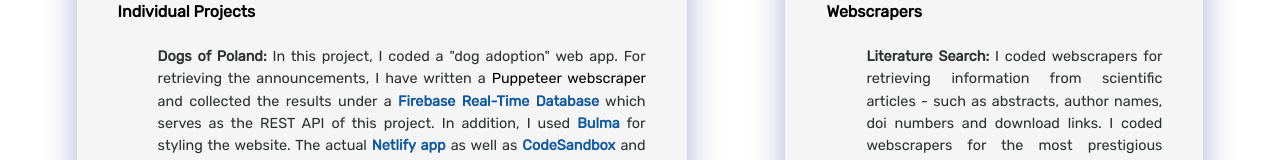
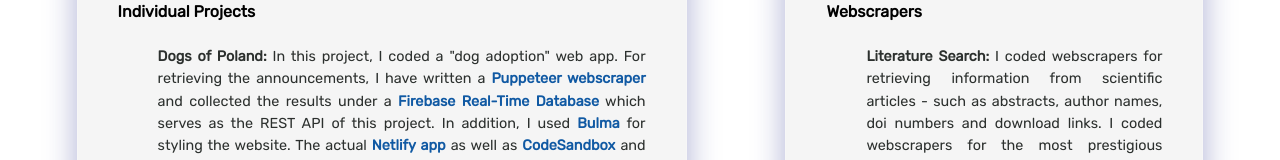
Before and after one commit to alperenatikhan/atik-personal-portfolio-router, a React (Create React App) app: page /portfolio in a window 1280 px wide. Shown: the part 323-483 px from the top of the page. Built offline with nearby package versions, Linux system fonts and the light colour scheme.

Commit message:
1 file modified

```diff
--- a/src/Portfolio.js
+++ b/src/Portfolio.js
@@ -27,7 +27,11 @@ export default function Portfolio() {
                 <strong>Dogs of Poland:</strong> In this project, I coded a "dog
                 adoption" web app. For retrieving the announcements, I have
                 written a{' '}
-                <a href="https://github.com/alperenatikhan/dogo/blob/main/imgscraper.js">
+                <a
+                  href="https://github.com/alperenatikhan/dogo/blob/main/imgscraper.js"
+                  className="text-link"
+                  target="_blank"
+                >
                   Puppeteer webscraper
                 </a>{' '}
                 and collected the results under a{' '}
```
